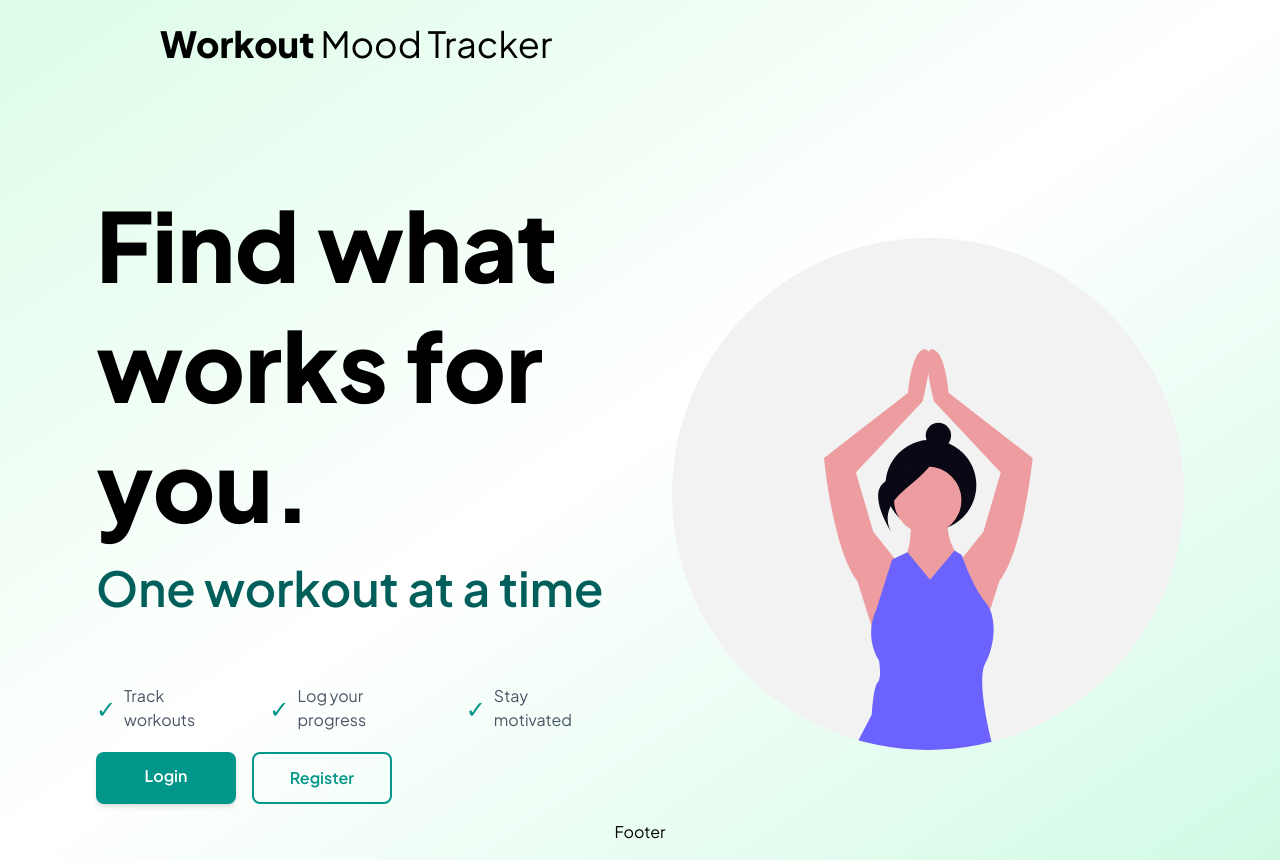
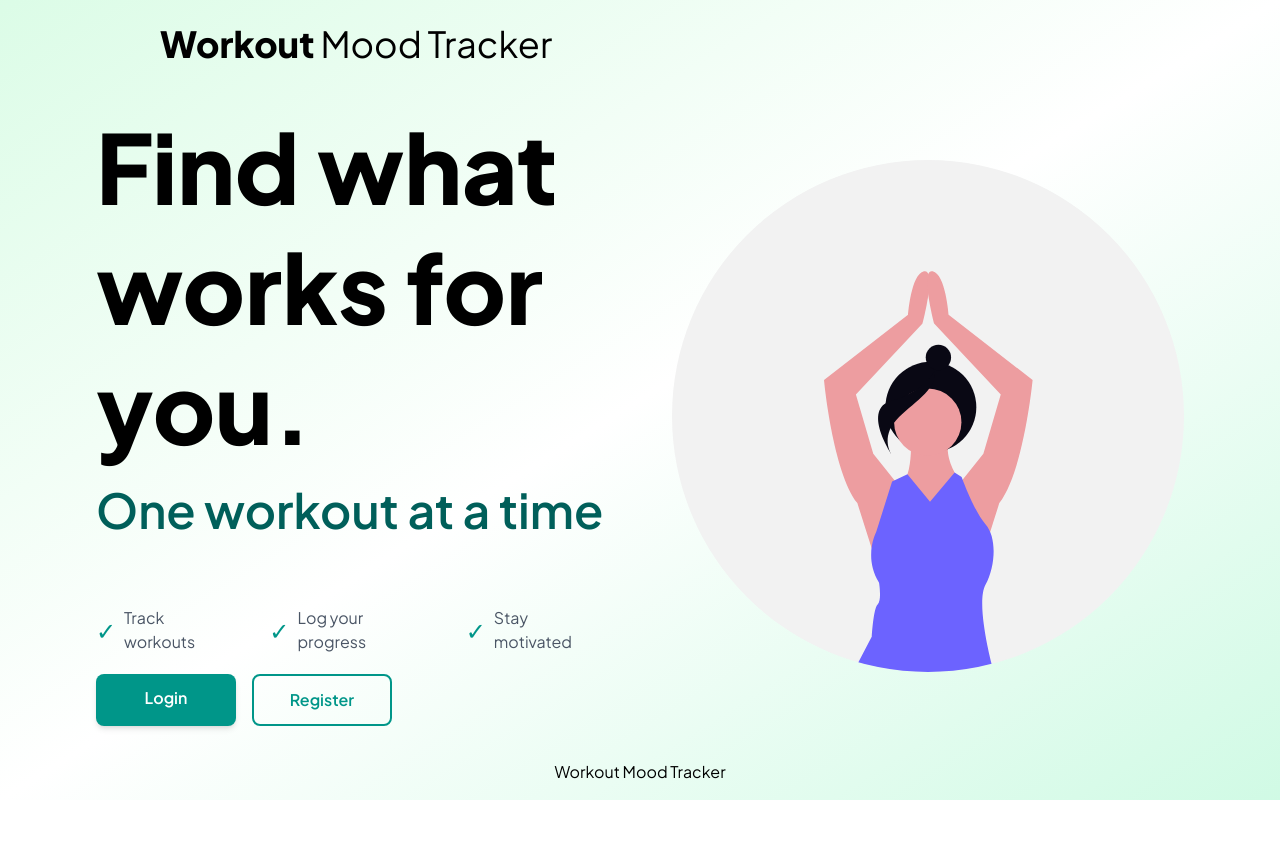
Before and after one commit to Steeeeephen/workout-mood-tracker, a React (Vite) app in the folder client/: page / in a window 1280 px wide. After the commit the page ends 800 px from the top, so only its background shows below. Built offline with nearby package versions, Linux system fonts and the light colour scheme.

Commit message:
Fix footer positioning.

```diff
--- a/client/src/App.jsx
+++ b/client/src/App.jsx
@@ -16,7 +16,7 @@ function App() {
   console.log('rendering');
 
   return (
-    <div className="min-h-screen flex flex-col">
+    <main className="min-h-screen flex flex-col">
       <NotificationProvider>
         <AuthProvider>
           <BrowserRouter>
@@ -47,7 +47,7 @@ function App() {
           </BrowserRouter>
         </AuthProvider>
       </NotificationProvider>
-    </div>
+    </main>
   );
 }
 
--- a/client/src/components/Footer.jsx
+++ b/client/src/components/Footer.jsx
@@ -1,6 +1,6 @@
 import React from 'react';
 
 const Footer = () => {
-  return <div className="flex justify-center m-4">Footer</div>;
+  return <div className="flex justify-center m-4">Workout Mood Tracker</div>;
 };
 export default Footer;
--- a/client/src/pages/Auth.jsx
+++ b/client/src/pages/Auth.jsx
@@ -3,7 +3,7 @@ import { Link } from 'react-router-dom';
 
 const Auth = () => {
   return (
-    <div className="mt-24 mx-auto px-8 flex items-center gap-16 max-w-6xl">
+    <div className="grow mx-auto px-8 flex items-center gap-16 max-w-6xl">
       <div className="flex flex-col gap-5 flex-1">
         <h1 className="text-8xl font-extrabold leading-tight">
           Find what works for you.
--- a/client/src/pages/Dashboard.jsx
+++ b/client/src/pages/Dashboard.jsx
@@ -80,7 +80,7 @@ const Dashboard = () => {
   }, []);
 
   return (
-    <div className="min-h-screen">
+    <div className="grow">
       <div className="max-w-6xl mx-auto">
         {/* Header */}
         <div className="mb-8">
@@ -96,14 +96,8 @@ const Dashboard = () => {
               Create Entry
             </button>
           </div>
-
-          <p className="text-teal-900 text-lg">Your fitness at a glance</p>
         </div>
 
-        {/* Stats section - you'll build this next */}
-        <div className="mb-8">{/* Stats cards will go here */}</div>
-
-        {/* Today's entries section - you'll build this after */}
         <div className="bg-slate-800/25 backdrop-blur rounded-xl p-6">
           <h2 className="text-2xl font-bold  mb-4">Today's Activities</h2>
           {/* Entries list will go here */}
--- a/client/src/pages/DayView.jsx
+++ b/client/src/pages/DayView.jsx
@@ -111,7 +111,6 @@ const DayView = () => {
       )}
 
       <div className="max-w-4xl mx-auto">
-        {/* Header with back button and date */}
         <div className="mb-6 flex items-center justify-between">
           <button
             onClick={() => navigate(-1)}
@@ -131,7 +130,6 @@ const DayView = () => {
           </button>
         </div>
 
-        {/* Entries timeline */}
         {isLoading ? (
           <div>Loading entries...</div>
         ) : entries.length === 0 ? (
--- a/client/src/pages/Login.jsx
+++ b/client/src/pages/Login.jsx
@@ -31,7 +31,7 @@ const Login = () => {
 
   return (
     <>
-      <div className="mt-12 mx-auto px-8 flex items-center gap-16 max-w-6xl">
+      <div className="mx-auto px-8 flex items-center gap-16 max-w-6xl grow">
         <div className="">
           <img src="/undraw_fitness-stats_bd09.svg" alt="" />
         </div>
--- a/client/src/pages/Register.jsx
+++ b/client/src/pages/Register.jsx
@@ -41,7 +41,7 @@ const Register = () => {
   };
 
   return (
-    <div className="mt-12 mx-auto px-8 flex justify-between items-center gap-36 max-w-6xl">
+    <div className="grow mx-auto px-8 flex justify-between items-center gap-36 max-w-6xl">
       <div>
         <img src="/undraw_working-out_6ksl.svg" alt="" />
       </div>
```
